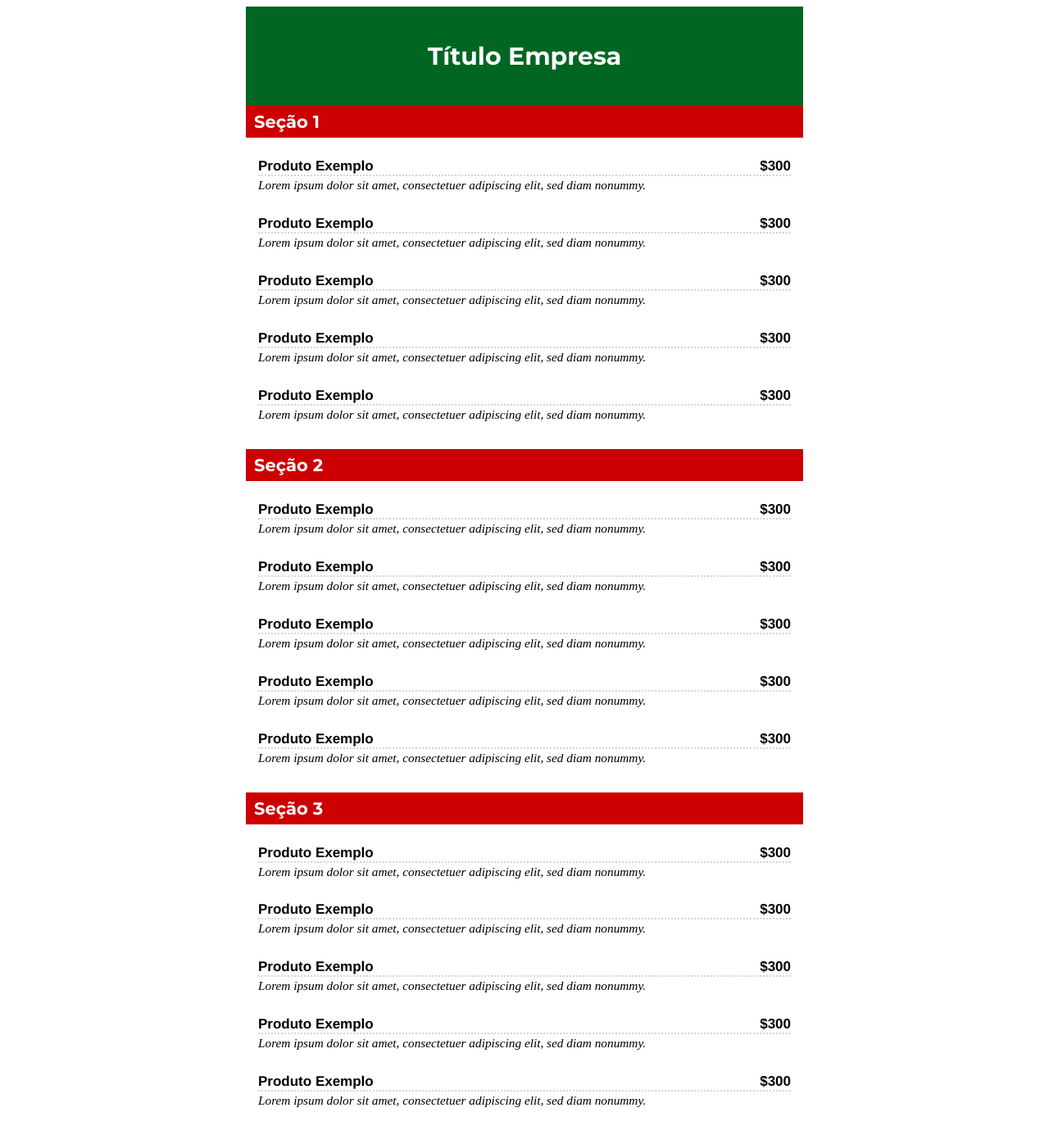
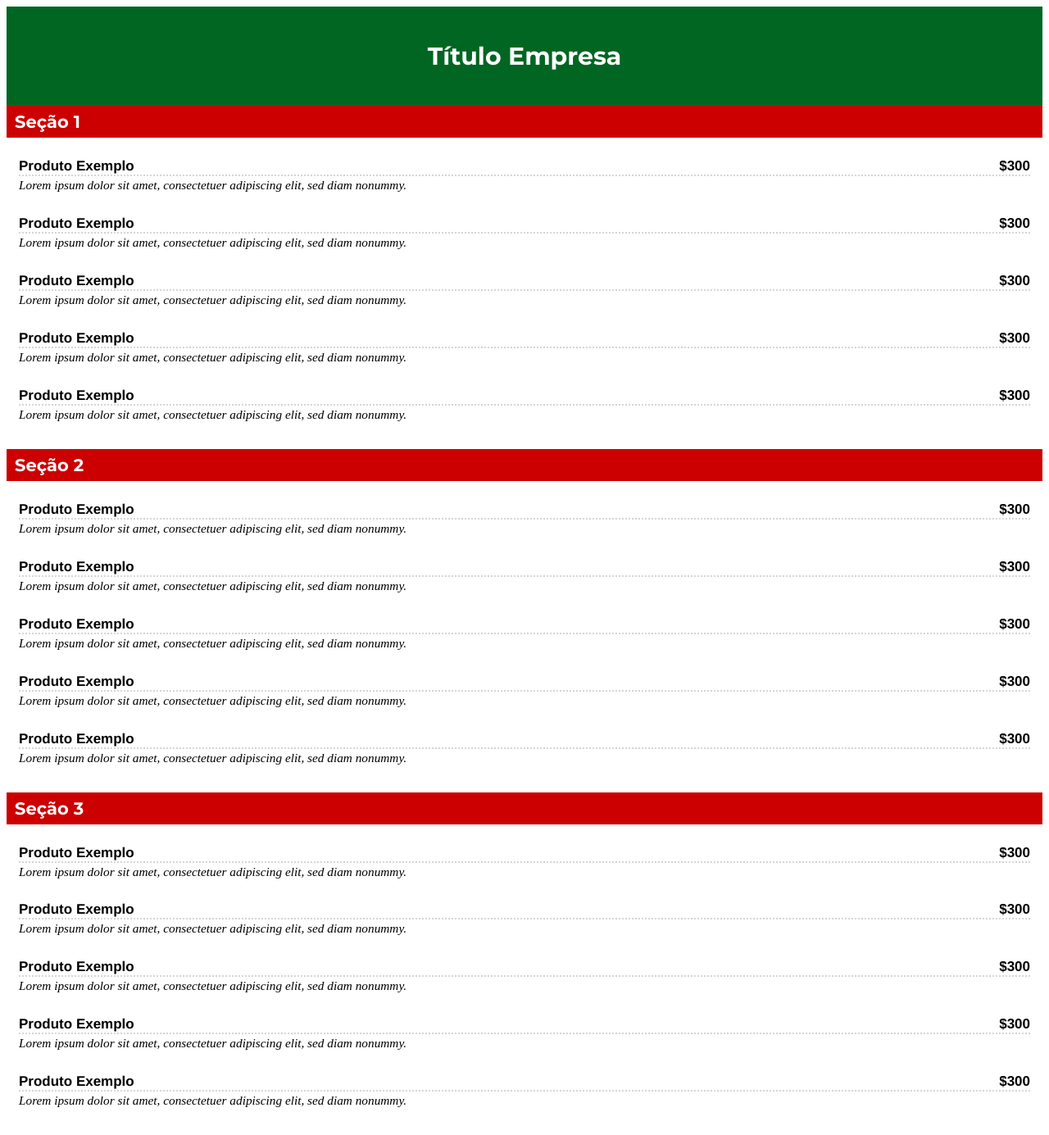
Before and after one commit to ddigrazia/cgmenu, a Jekyll site: the page built from index.md, in a window 1280 px wide. Shown: the whole page at 82% size. Built offline with Jekyll 4.4.1, drawn with Linux system fonts in a browser that asks for light colours.

Commit message:
Alteração no width do CSS

```diff
--- a/assets/menu.css
+++ b/assets/menu.css
@@ -1,7 +1,7 @@
  @import url('https://fonts.googleapis.com/css?family=Montserrat:400,700');
 
 .menu-body {
-  max-width: 680px;
+  width: 100%;
   margin: 0 auto;
   display: block;
   color: #000;
```
